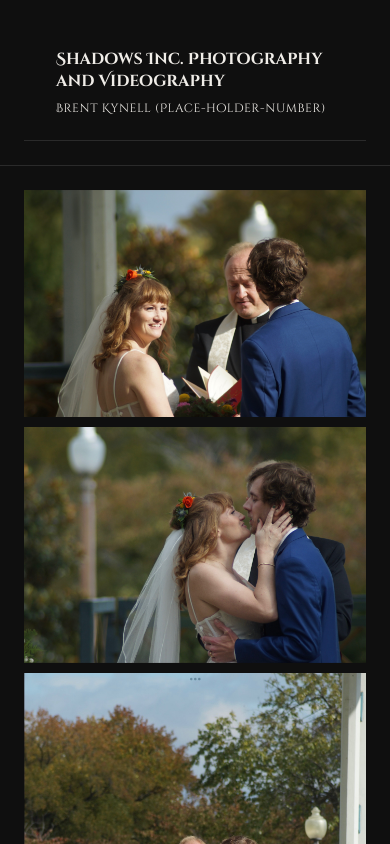
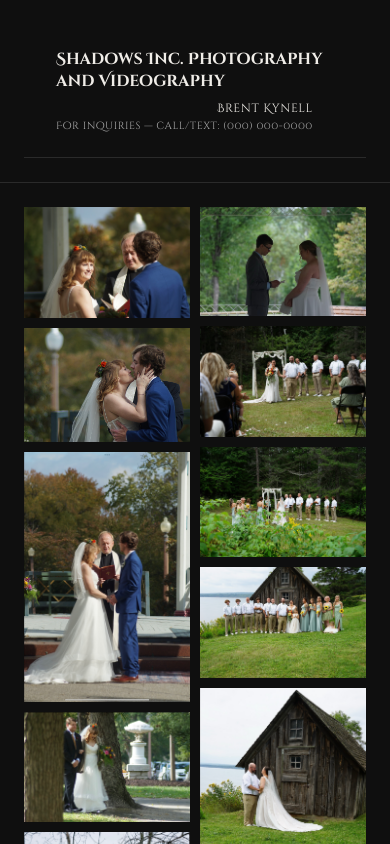
Before and after one commit to caspengren/Brent-portfolio, a React (Vite) app: page / in a window 390 px wide. Shown: the top 844 px of the page. Built offline with nearby package versions, Linux system fonts and the light colour scheme; a web font is replaced by a local one.

Commit message:
feat: update Header component layout and improve contact information display

```diff
--- a/src/Header.jsx
+++ b/src/Header.jsx
@@ -15,9 +15,14 @@ export default function Header() {
       <h1 style={{ fontSize: "clamp(1rem, 3vw, 1.8rem)", fontWeight: "700" }}>
         Shadows Inc. Photography and Videography
       </h1>
-      <h2 style={{ fontSize: "clamp(0.75rem, 2vw, 1rem)", fontWeight: "400", letterSpacing: "0.05em" }}>
-        Brent Kynell (Place-holder-number)
-      </h2>
+      <div style={{ textAlign: "right" }}>
+        <h2 style={{ fontSize: "clamp(0.75rem, 2vw, 1rem)", fontWeight: "400", letterSpacing: "0.05em" }}>
+          Brent Kynell
+        </h2>
+        <p style={{ fontSize: "clamp(0.65rem, 1.5vw, 0.85rem)", color: "#aaa", letterSpacing: "0.05em", marginTop: "0.2rem" }}>
+          For inquiries — call/text: (000) 000-0000
+        </p>
+      </div>
     </div>
   );
 }
--- a/src/index.css
+++ b/src/index.css
@@ -40,8 +40,11 @@ body,
   }
 }
 
+
+
+         /*change this for how many columns you want on mobile  ex: columns: 2; if you want 2 */
 @media (max-width: 480px) {
   .image-grid {
-    columns: 1;
+    columns: 2;
   }
 }
```
